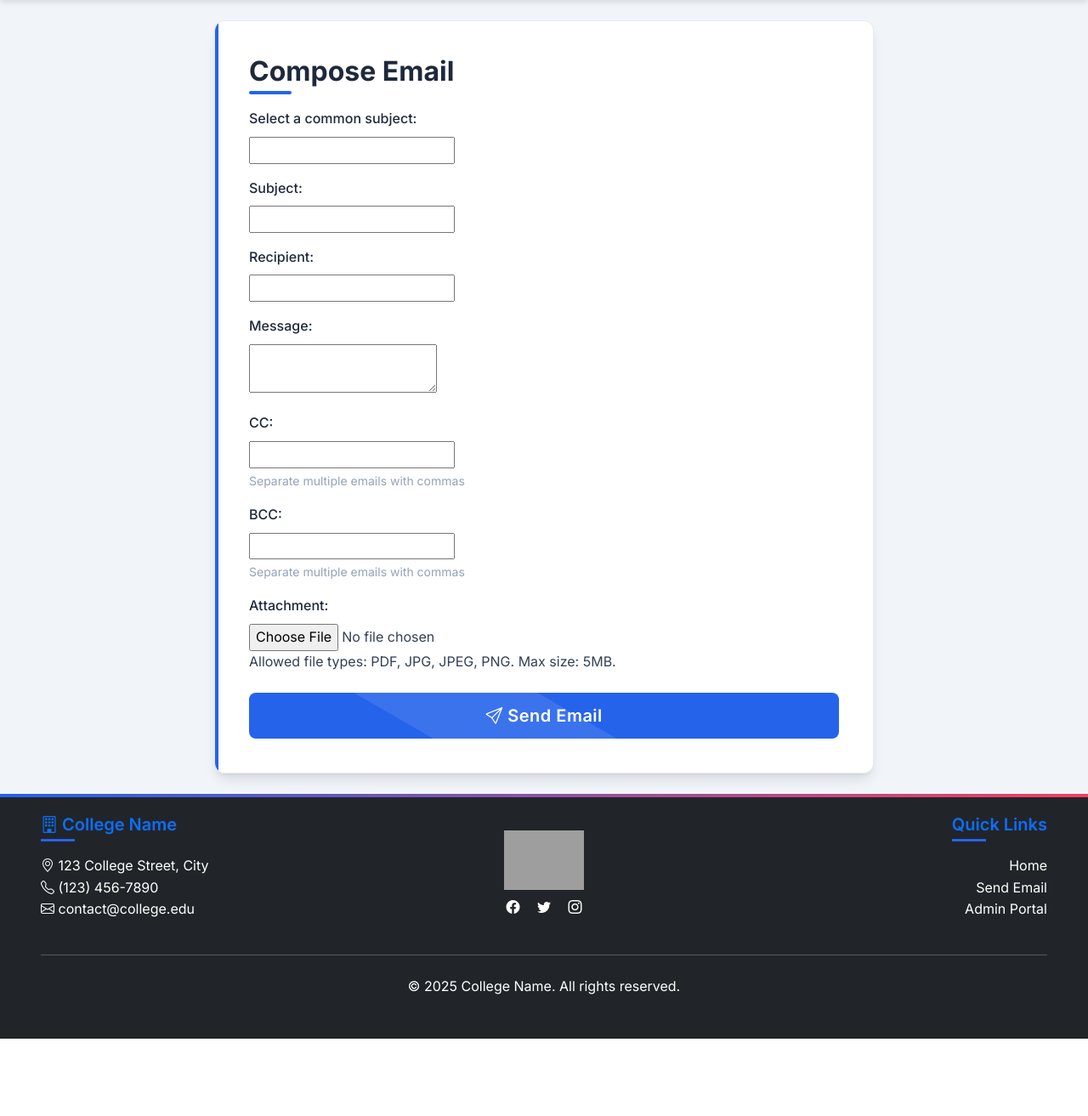
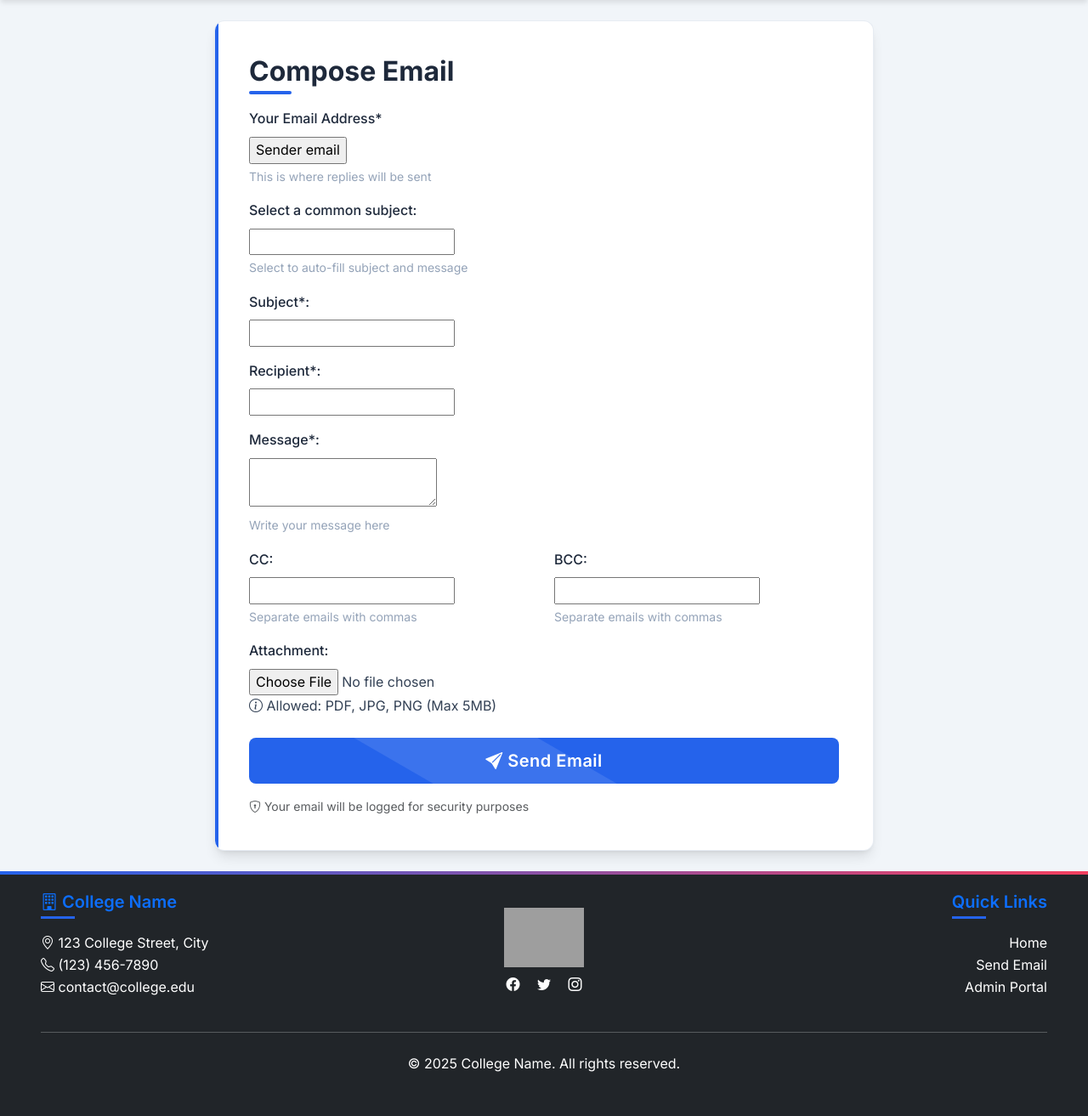
Before and after one commit to ADN004/college-email-portal, a Django app: template templates/Email_Portail/send_email.html in a window 1280 px wide. Shown: the part 76-1389 px from the top of the page at 85% size. Before the commit the page ends 1298 px from the top, so only its background shows below. Run offline with Django 3.2, Linux system fonts and the light colour scheme; the template is opened without the code that fills it, so the values that code supplies are empty, except form fields; tables that the repository leaves empty hold one stand-in row (values such as "Sample post"); form fields are guessed from the names that the template uses; grey boxes are pictures that could not be loaded.

Commit message:
Updated project files

```diff
--- a/templates/Email_Portail/send_email.html
+++ b/templates/Email_Portail/send_email.html
@@ -9,48 +9,64 @@
             <form method="post" enctype="multipart/form-data">
                 {% csrf_token %}
 
+                <!-- New Sender Email Field (Added at the top) -->
+                <div class="mb-3">
+                    <label for="id_sender_email" class="form-label">Your Email Address*</label>
+                    {{ form.sender_email }}
+                    <div class="form-text">This is where replies will be sent</div>
+                </div>
+
                 <div class="mb-3">
                     <label for="id_subject_template" class="form-label">Select a common subject:</label>
                     {{ form.subject_template }}
+                    <div class="form-text">Select to auto-fill subject and message</div>
                 </div>
 
                 <div class="mb-3">
-                    <label for="id_subject" class="form-label">Subject:</label>
+                    <label for="id_subject" class="form-label">Subject*:</label>
                     {{ form.subject }}
                 </div>
 
                 <div class="mb-3">
-                    <label for="id_recipient" class="form-label">Recipient:</label>
+                    <label for="id_recipient" class="form-label">Recipient*:</label>
                     {{ form.recipient }}
                 </div>
 
                 <div class="mb-3">
-                    <label for="id_message" class="form-label">Message:</label>
+                    <label for="id_message" class="form-label">Message*:</label>
                     {{ form.message }}
+                    <div class="form-text">Write your message here</div>
                 </div>
 
-                <div class="mb-3">
-                    <label for="id_cc" class="form-label">CC:</label>
-                    {{ form.cc }}
-                    <div class="form-text">Separate multiple emails with commas</div>
-                </div>
-
-                <div class="mb-3">
-                    <label for="id_bcc" class="form-label">BCC:</label>
-                    {{ form.bcc }}
-                    <div class="form-text">Separate multiple emails with commas</div>
+                <div class="row">
+                    <div class="col-md-6 mb-3">
+                        <label for="id_cc" class="form-label">CC:</label>
+                        {{ form.cc }}
+                        <div class="form-text">Separate emails with commas</div>
+                    </div>
+                    <div class="col-md-6 mb-3">
+                        <label for="id_bcc" class="form-label">BCC:</label>
+                        {{ form.bcc }}
+                        <div class="form-text">Separate emails with commas</div>
+                    </div>
                 </div>
 
                 <div class="mb-4">
                     <label for="id_attachment" class="form-label">Attachment:</label>
                     {{ form.attachment }}
-                    <div class="attachment-info">Allowed file types: PDF, JPG, JPEG, PNG. Max size: 5MB.</div>
+                    <div class="attachment-info">
+                        <i class="bi bi-info-circle"></i> Allowed: PDF, JPG, PNG (Max 5MB)
+                    </div>
                 </div>
 
                 <div class="d-grid">
                     <button type="submit" class="btn btn-primary btn-lg">
-                        <i class="bi bi-send"></i> Send Email
+                        <i class="bi bi-send-fill"></i> Send Email
                     </button>
+                </div>
+
+                <div class="mt-3 text-muted small">
+                    <i class="bi bi-shield-lock"></i> Your email will be logged for security purposes
                 </div>
             </form>
         </div>
```
Also changed, not shown: Email_Portail/admin.py (+20 -5 lines), Email_Portail/forms.py (+15 -0 lines), Email_Portail/models.py (+7 -1 lines), Email_Portail/views.py (+17 -6 lines), Email_Portail/migrations/0002_alter_messagelog_options_messagelog_sender_email.py (added), static/images/Screenshot (180).png (deleted), 1 other file.
